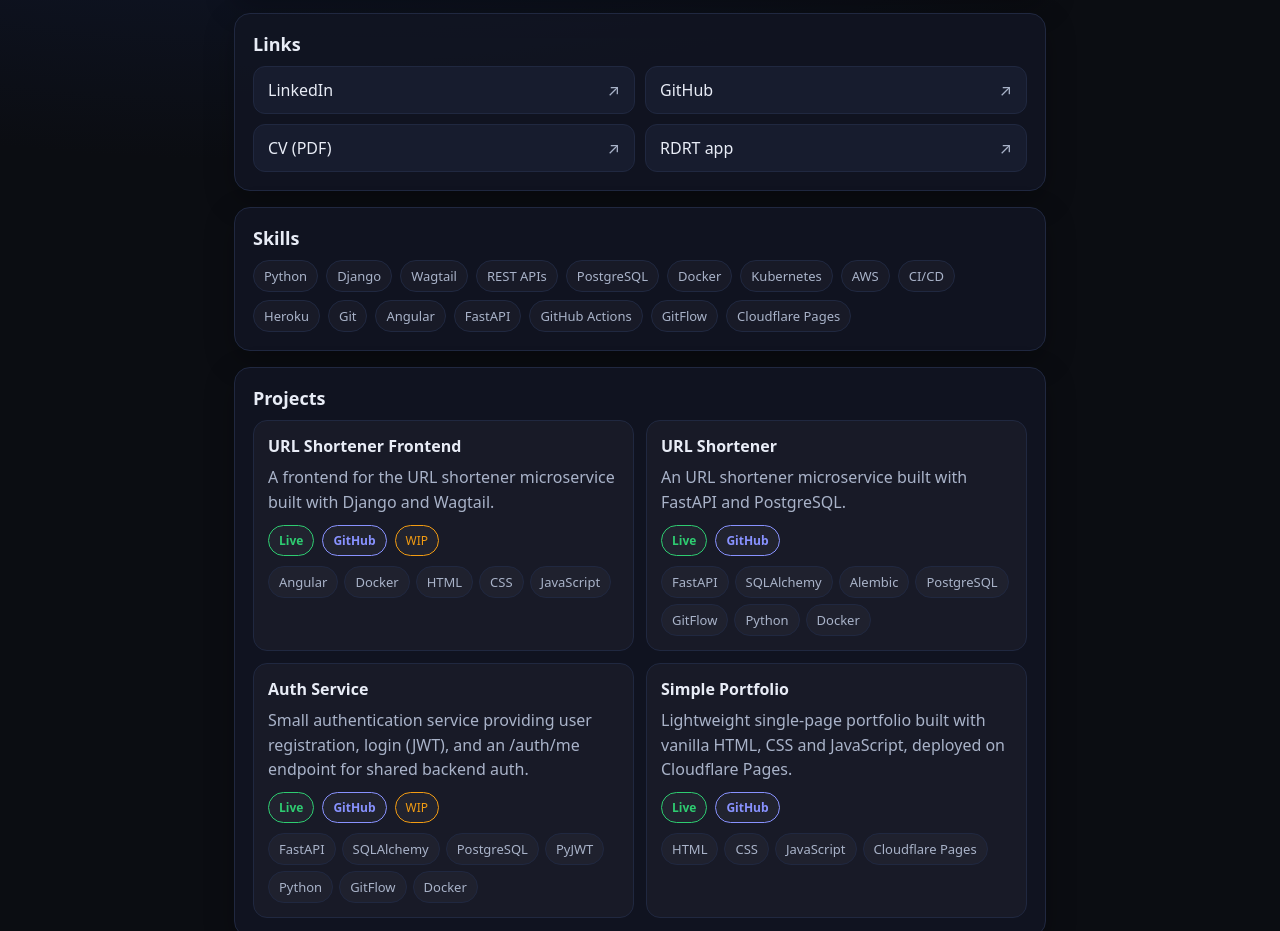
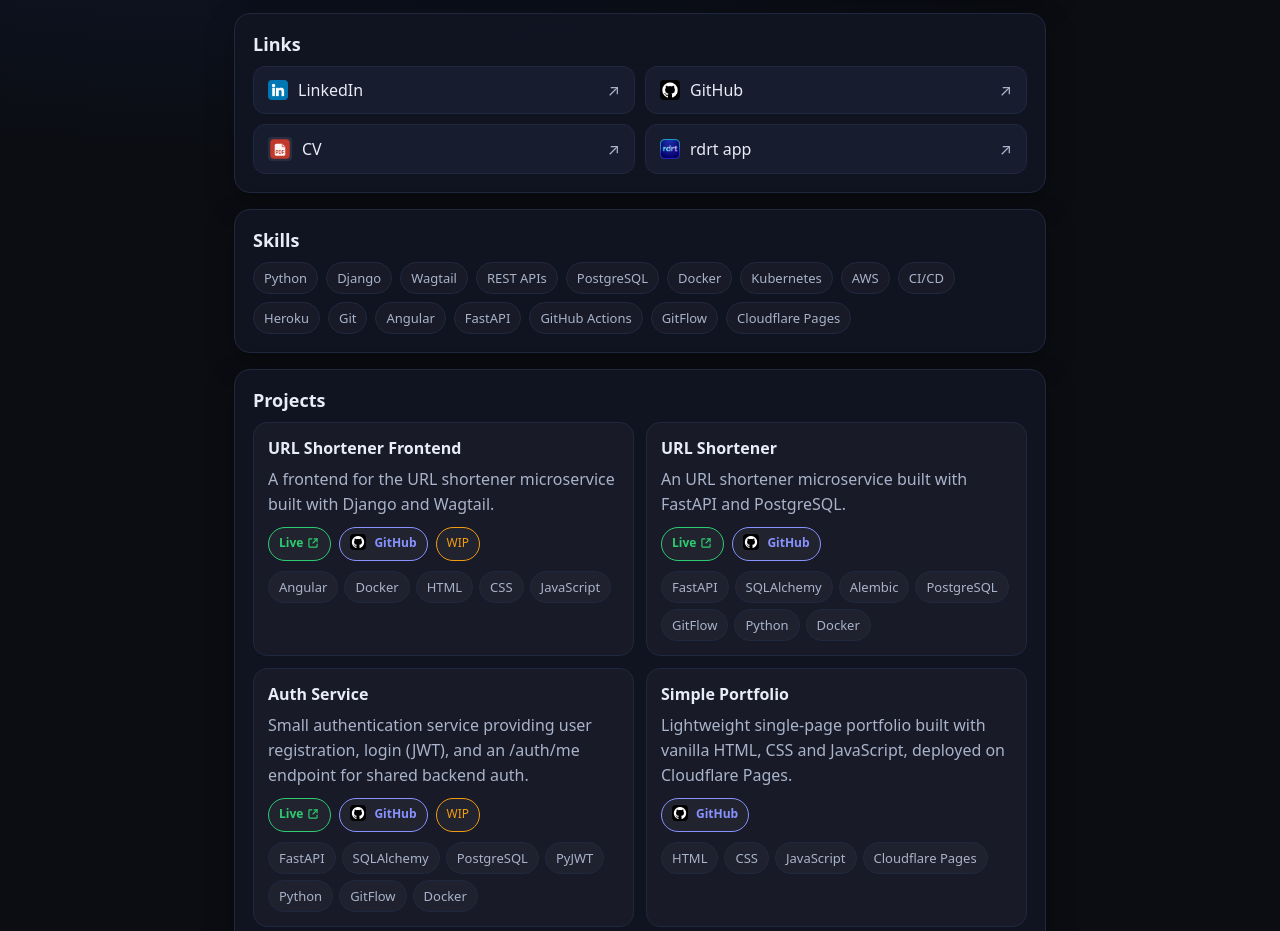
Before and after one commit to marcosamorim/simple_portfolio, a plain HTML site: page index.html in a window 1280 px wide. Shown: the part 440-1371 px from the top of the page. Drawn offline with Linux system fonts and the light colour scheme.

Commit message:
feat(chore): improving UX

```diff
--- a/data.json
+++ b/data.json
@@ -11,8 +11,8 @@
   "links": [
     { "label": "LinkedIn", "url": "https://www.linkedin.com/in/mamorim86" },
     { "label": "GitHub", "url": "https://github.com/marcosamorim" },
-    { "label": "CV (PDF)", "url": "/assets/CV_Marcos_Amorim.pdf" },
-    { "label": "RDRT app", "url": "https://app.rdrt.uk" }
+    { "label": "CV", "url": "/assets/CV_Marcos_Amorim.pdf" },
+    { "label": "rdrt app", "url": "https://app.rdrt.uk" }
   ],
   "projects": [
     {
@@ -48,7 +48,6 @@
       "name": "Simple Portfolio",
       "description": "Lightweight single-page portfolio built with vanilla HTML, CSS and JavaScript, deployed on Cloudflare Pages.",
       "links": {
-        "live": "https://mamorim.dev",
         "github": "https://github.com/marcosamorim/simple_portfolio"
       },
       "tags": ["HTML", "CSS", "JavaScript", "Cloudflare Pages"]
--- a/script.js
+++ b/script.js
@@ -36,13 +36,66 @@ function renderLinks(links) {
   const root = document.getElementById("links");
   root.innerHTML = "";
   for (const link of links || []) {
+    const label = link.label || "Link";
+    const url = link.url || "#";
+    const isPdf = /\.pdf(\?|$)/i.test(url) || /cv/i.test(label);
+    const isExternal = /^https?:\/\//i.test(url);
+    let iconNode;
+
+    if (isPdf) {
+      iconNode = el("img", {
+        class: "link-icon pdf",
+        src: "./assets/pdf-icon.svg",
+        alt: "PDF",
+        loading: "lazy"
+      });
+    } else if (/github/i.test(label) || /github\.com/i.test(url)) {
+      iconNode = el("img", {
+        class: "link-icon",
+        src: "./assets/github.png",
+        alt: "GitHub",
+        loading: "lazy"
+      });
+    } else if (isExternal) {
+      let iconUrl = "";
+      let altText = "";
+      try {
+        const { hostname } = new URL(url);
+        if (/linkedin\.com/i.test(hostname) || /linkedin/i.test(label)) {
+          iconUrl = "./assets/linkedin.png";
+          altText = "LinkedIn";
+        } else if (/rdrt\.uk/i.test(hostname) || /rdrt/i.test(label)) {
+          iconUrl = "./assets/rdrt-icon.png";
+          altText = "rdrt";
+        }
+      } catch {
+        iconUrl = "";
+      }
+      if (iconUrl) {
+        iconNode = el("img", {
+          class: "link-icon",
+          src: iconUrl,
+          alt: altText,
+          loading: "lazy"
+        });
+      } else {
+        iconNode = el("span", { class: "link-icon emoji", text: "🔗" });
+      }
+    } else {
+      iconNode = el("span", { class: "link-icon emoji", text: "🔗" });
+    }
+
     const a = el("a", {
       class: "btn",
-      href: link.url,
+      href: url,
       target: "_blank",
       rel: "noopener noreferrer"
     });
-    a.appendChild(el("span", { text: link.label }));
+    const content = el("span", { class: "btn-content" }, [
+      iconNode,
+      el("span", { text: label })
+    ]);
+    a.appendChild(content);
     a.appendChild(el("span", { text: "↗", class: "muted" }));
     root.appendChild(a);
   }
@@ -73,9 +126,18 @@ function renderProjects(projects) {
           class: "badge live",
           href: p.links.live,
           target: "_blank",
-          rel: "noopener noreferrer",
-          text: "Live"
-        })
+          rel: "noopener noreferrer"
+        }, [
+          el("span", { class: "badge-content" }, [
+            el("span", { text: "Live" }),
+            el("img", {
+              class: "badge-icon",
+              src: "./assets/open-in-new.svg",
+              alt: "Opens in a new tab",
+              loading: "lazy"
+            })
+          ])
+        ])
       );
     }
 
@@ -85,9 +147,18 @@ function renderProjects(projects) {
           class: "badge github",
           href: p.links.github,
           target: "_blank",
-          rel: "noopener noreferrer",
-          text: "GitHub"
-        })
+          rel: "noopener noreferrer"
+        }, [
+          el("span", { class: "badge-content" }, [
+            el("img", {
+              class: "badge-icon",
+              src: "./assets/github.png",
+              alt: "GitHub",
+              loading: "lazy"
+            }),
+            el("span", { text: "GitHub" })
+          ])
+        ])
       );
     }
 
--- a/styles.css
+++ b/styles.css
@@ -76,6 +76,34 @@ p { margin: 8px 0 0; line-height: 1.55; }
   transition: transform .08s ease, background .15s ease;
 }
 .btn:hover { background: var(--btnHover); transform: translateY(-1px); }
+.btn-content {
+  display: inline-flex;
+  align-items: center;
+  gap: 10px;
+}
+.link-icon {
+  width: 20px;
+  height: 20px;
+  border-radius: 4px;
+  object-fit: cover;
+  background: rgba(255,255,255,0.08);
+}
+.link-icon.pdf {
+  width: 24px;
+  height: 24px;
+}
+.link-icon.brand {
+  background: #0b0d12;
+  border-radius: 6px;
+  padding: 2px;
+}
+.link-icon.emoji {
+  width: auto;
+  height: auto;
+  font-size: 16px;
+  line-height: 1;
+  background: transparent;
+}
 
 .chips {
   display: flex;
@@ -113,6 +141,26 @@ p { margin: 8px 0 0; line-height: 1.55; }
   display: flex;
   gap: 8px;
   margin: 10px 0 4px;
+}
+.badge-content {
+  display: inline-flex;
+  align-items: center;
+  gap: 8px;
+}
+.badge-icon {
+  width: 16px;
+  height: 16px;
+  object-fit: cover;
+  border-radius: 4px;
+}
+.badge.live .badge-icon {
+  width: 14px;
+  height: 14px;
+  border-radius: 0;
+  transform: translateY(1px);
+}
+.badge.live .badge-content {
+  gap: 3px;
 }
 
 .badge {
```
Also changed, not shown: assets/github.png (added), assets/linkedin.png (added), assets/open-in-new.svg (added), assets/pdf-icon.svg (added), assets/rdrt-icon.png (added).
